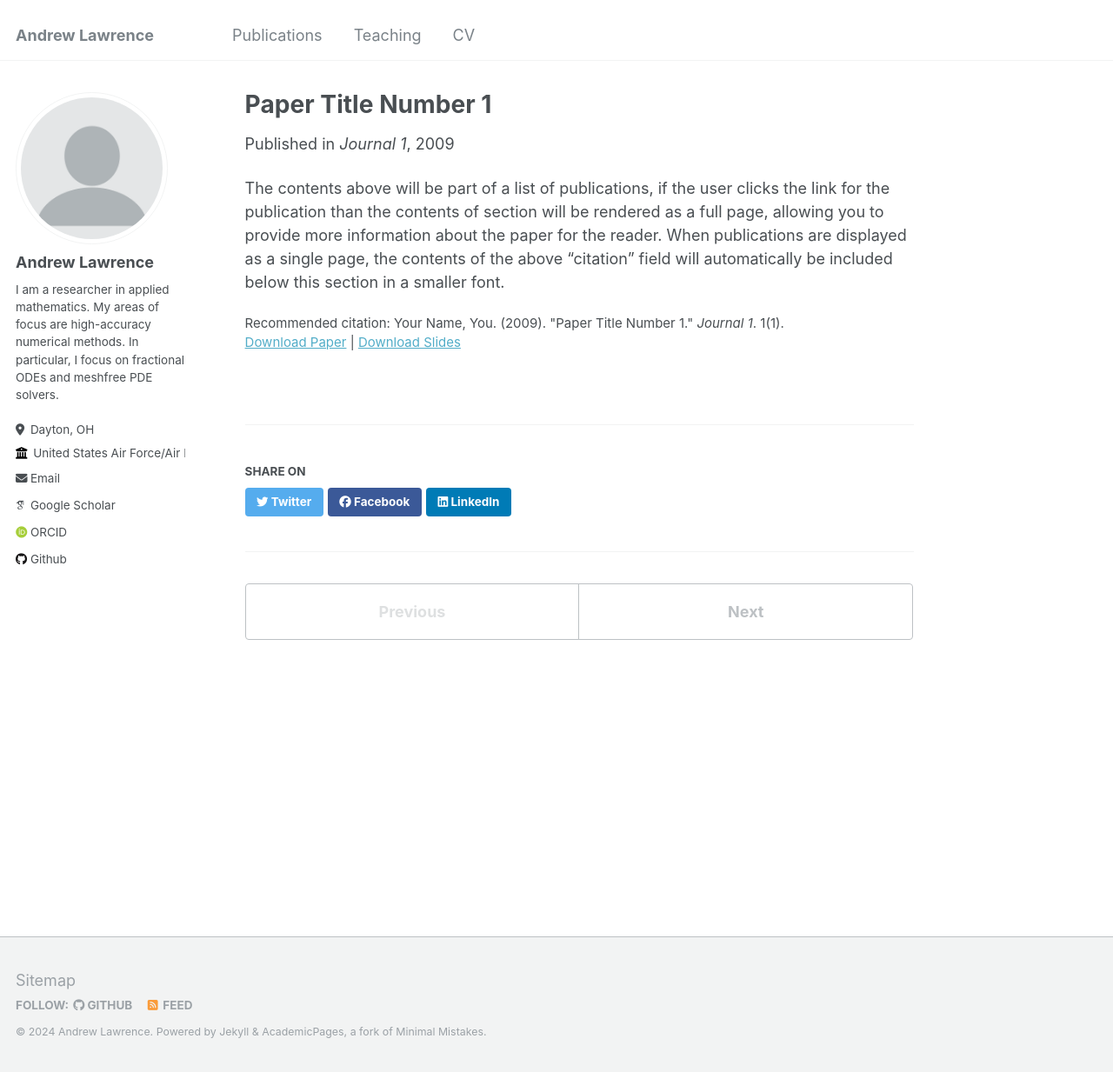
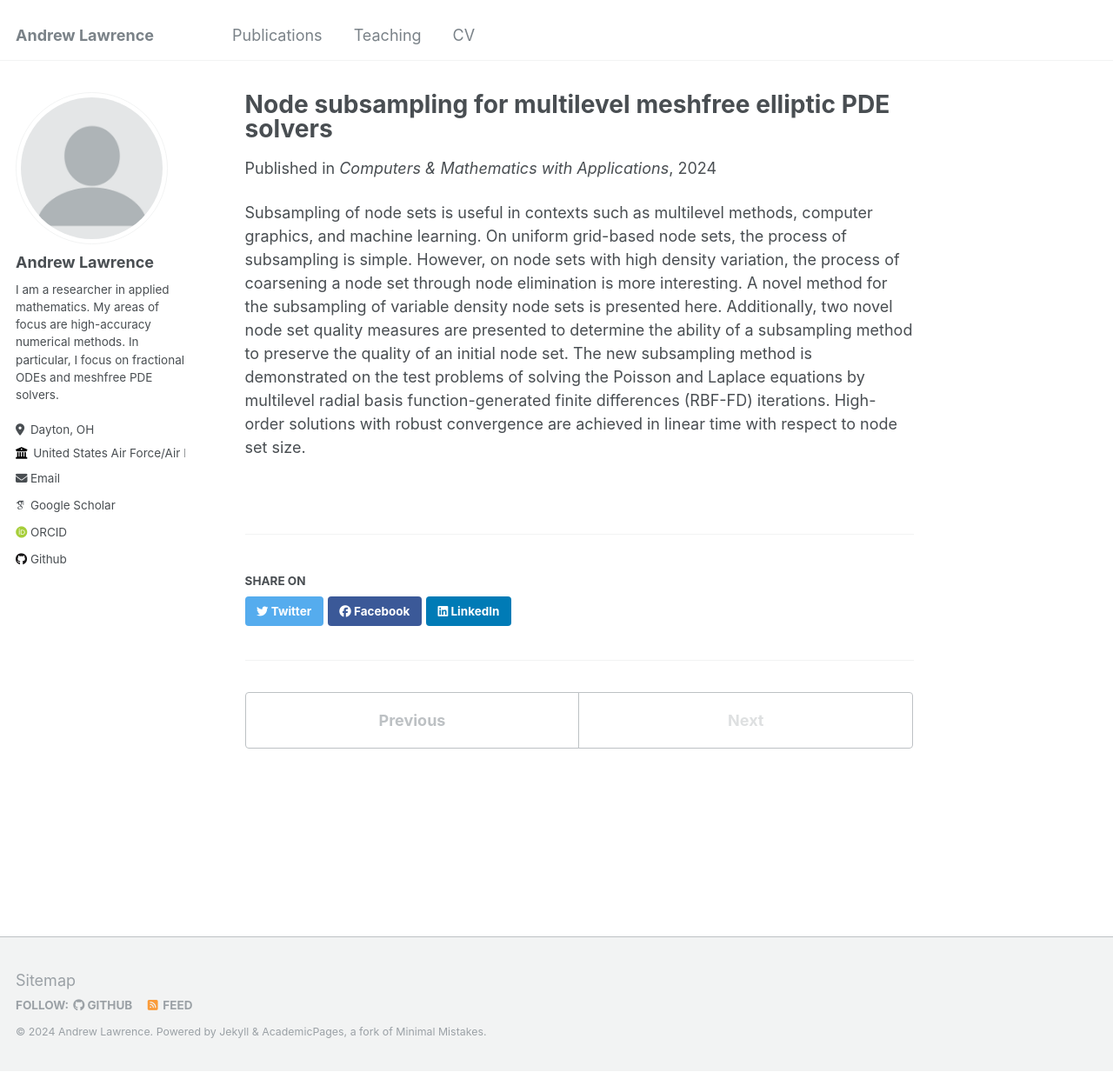
Before and after one commit to andplaw/andplaw.github.io, a Jekyll site: the page built from _publications/2009-10-01-paper-title-number-1.md, in a window 1280 px wide and 1233 px high. Shown: the whole window at 87% size. Built offline with Jekyll 4.4.1, drawn with Linux system fonts in a browser that asks for light colours; some web fonts are replaced.

Commit message:
Update 2009-10-01-paper-title-number-1.md

```diff
--- a/_publications/2009-10-01-paper-title-number-1.md
+++ b/_publications/2009-10-01-paper-title-number-1.md
@@ -1,13 +1,10 @@
 ---
-title: "Paper Title Number 1"
+title: "Node subsampling for multilevel meshfree elliptic PDE solvers"
 collection: publications
-permalink: /publication/2009-10-01-paper-title-number-1
-excerpt: 'This paper is about the number 1. The number 2 is left for future work.'
-date: 2009-10-01
-venue: 'Journal 1'
-slidesurl: 'http://academicpages.github.io/files/slides1.pdf'
-paperurl: 'http://academicpages.github.io/files/paper1.pdf'
-citation: 'Your Name, You. (2009). &quot;Paper Title Number 1.&quot; <i>Journal 1</i>. 1(1).'
+permalink: /publication/2024-06-15-subsampling
+date: 2024-06-15
+venue: 'Computers & Mathematics with Applications'
+paperurl: 'https://doi.org/10.1016/j.camwa.2024.03.022'
 ---
 
-The contents above will be part of a list of publications, if the user clicks the link for the publication than the contents of section will be rendered as a full page, allowing you to provide more information about the paper for the reader. When publications are displayed as a single page, the contents of the above "citation" field will automatically be included below this section in a smaller font.
+Subsampling of node sets is useful in contexts such as multilevel methods, computer graphics, and machine learning. On uniform grid-based node sets, the process of subsampling is simple. However, on node sets with high density variation, the process of coarsening a node set through node elimination is more interesting. A novel method for the subsampling of variable density node sets is presented here. Additionally, two novel node set quality measures are presented to determine the ability of a subsampling method to preserve the quality of an initial node set. The new subsampling method is demonstrated on the test problems of solving the Poisson and Laplace equations by multilevel radial basis function-generated finite differences (RBF-FD) iterations. High-order solutions with robust convergence are achieved in linear time with respect to node set size.
```
